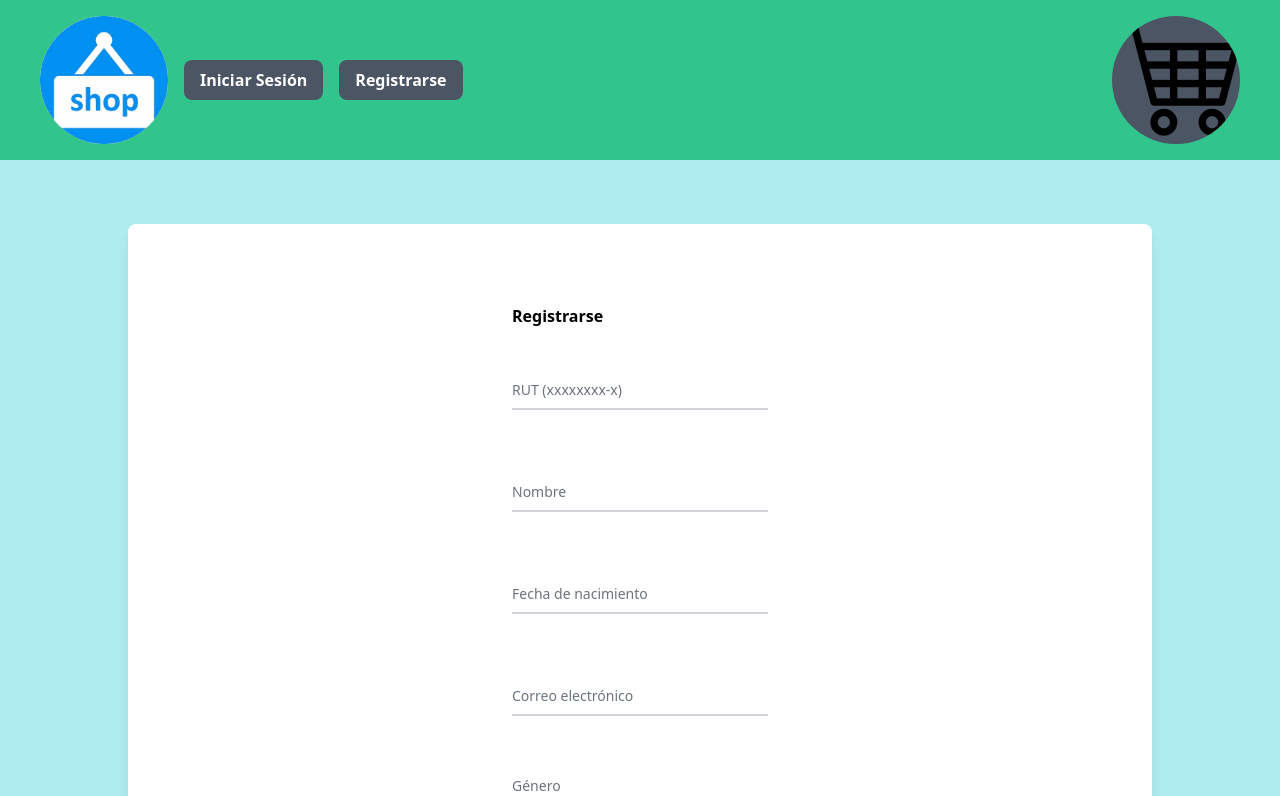
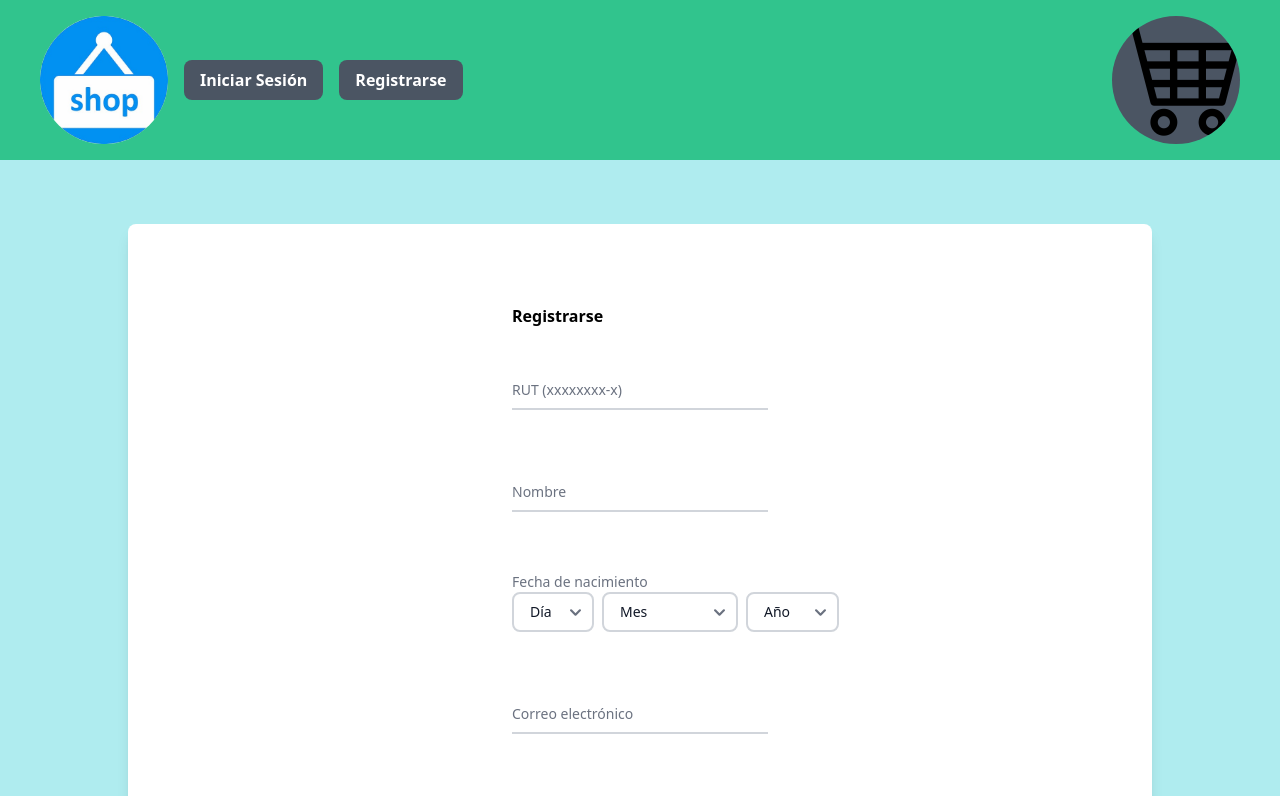
Before and after one commit to Kishin0510/online-shop-angular, an Angular app: page /register in a window 1280 px wide. Shown: the top 796 px of the page. Built offline with nearby package versions, Linux system fonts and the light colour scheme.

Commit message:
feat: added dropdown to the birthdate in registerForm

```diff
--- a/src/app/users/components/register-form/register-form.component.html
+++ b/src/app/users/components/register-form/register-form.component.html
@@ -19,12 +19,41 @@
       </div>
     </div>
     <div class="relative z-0 w-full mb-5 group mt-10">
-      <input [class.is-invalid]="birthdateValidate" formControlName="birthdate" type="birthdate" name="birthdate" id="birthdate" class="block py-2.5 px-0 w-full text-sm text-gray-900 bg-transparent border-0 border-b-2 border-gray-300 appearance-none dark:text-white dark:border-gray-600 dark:focus:border-blue-500 focus:outline-none focus:ring-0 focus:border-blue-600 peer" placeholder=" " required />
-      <label for="birthdate" class="peer-focus:font-medium absolute text-sm text-gray-500 dark:text-gray-400 duration-300 transform -translate-y-6 scale-75 top-3 -z-10 origin-[0] peer-focus:start-0 rtl:peer-focus:translate-x-1/4 rtl:peer-focus:left-auto peer-focus:text-blue-600 peer-focus:dark:text-blue-500 peer-placeholder-shown:scale-100 peer-placeholder-shown:translate-y-0 peer-focus:scale-75 peer-focus:-translate-y-6">Fecha de nacimiento</label>
-      <small *ngIf="birthdateValidate" style="font-size:x-small;" class="text-red-500 font-medium">Ingrese una fecha válida.</small>
-      <div *ngIf="form.get('birthdate')?.hasError('serverError')" class="text-danger">
-        {{ form.get('birthdate')?.getError('serverError') }}
+      <p class="block text-sm font-medium text-gray-500">Fecha de nacimiento</p>
+      <div class="flex gap-2">
+        <!-- Dropdown para día -->
+        <select
+          formControlName="day"
+          id="day"
+          class="block py-2 px-4 text-sm text-gray-900 bg-transparent border-2 border-gray-300 rounded-lg dark:text-white dark:border-gray-600 focus:outline-none focus:ring-0 focus:border-blue-600">
+          <option value="" disabled selected>Día</option>
+          <option *ngFor="let d of days" [value]="d">{{ d }}</option>
+        </select>
+
+        <!-- Dropdown para mes -->
+        <select
+          formControlName="month"
+          id="month"
+          class="block py-2 px-4 text-sm text-gray-900 bg-transparent border-2 border-gray-300 rounded-lg dark:text-white dark:border-gray-600 focus:outline-none focus:ring-0 focus:border-blue-600">
+          <option value="" disabled selected>Mes</option>
+          <option *ngFor="let m of months" [value]="m.value">{{ m.label }}</option>
+        </select>
+
+        <!-- Dropdown para año -->
+        <select
+          formControlName="year"
+          id="year"
+          class="block py-2 px-4 text-sm text-gray-900 bg-transparent border-2 border-gray-300 rounded-lg dark:text-white dark:border-gray-600 focus:outline-none focus:ring-0 focus:border-blue-600">
+          <option value="" disabled selected>Año</option>
+          <option *ngFor="let y of years" [value]="y">{{ y }}</option>
+        </select>
       </div>
+      <small *ngIf="form.get('birthdate')?.hasError('incompleteDate') && form.get('birthdate')?.touched">
+        Complete todos los campos de la fecha.
+      </small>
+      <small *ngIf="form.get('birthdate')?.hasError('invalidDate') && form.get('birthdate')?.touched">
+        Ingrese una fecha válida.
+      </small>
     </div>
     <div class="relative z-0 w-full mb-5 group mt-10">
       <input [class.is-invalid]="emailValidate" formControlName="Email" type="email" name="email" id="email" class="block py-2.5 px-0 w-full text-sm text-gray-900 bg-transparent border-0 border-b-2 border-gray-300 appearance-none dark:text-white dark:border-gray-600 dark:focus:border-blue-500 focus:outline-none focus:ring-0 focus:border-blue-600 peer" placeholder=" " required />
--- a/src/app/users/components/register-form/register-form.component.ts
+++ b/src/app/users/components/register-form/register-form.component.ts
@@ -50,6 +50,25 @@ export class RegisterFormComponent {
   constructor(private fb: FormBuilder, private router: Router) {
     this.registerForm();
   }
+  days: number[] = Array.from({ length: 31 }, (_, i) => i + 1); // Días del 1 al 31
+  months = [
+    { value: 1, label: 'Enero' },
+    { value: 2, label: 'Febrero' },
+    { value: 3, label: 'Marzo' },
+    { value: 4, label: 'Abril' },
+    { value: 5, label: 'Mayo' },
+    { value: 6, label: 'Junio' },
+    { value: 7, label: 'Julio' },
+    { value: 8, label: 'Agosto' },
+    { value: 9, label: 'Septiembre' },
+    { value: 10, label: 'Octubre' },
+    { value: 11, label: 'Noviembre' },
+    { value: 12, label: 'Diciembre' },
+  ];
+  years: number[] = Array.from(
+    { length: 100 },
+    (_, i) => new Date().getFullYear() - i
+  );
 
   /**
    * Crea el formulario reactivo para el registro de usuario.
@@ -59,12 +78,14 @@ export class RegisterFormComponent {
       rut: ['', [Validators.required, Validators.pattern(/^\d{8}-[kK0-9]{1}$/)]],
       name: ['', [Validators.required, Validators.minLength(8), Validators.maxLength(255)]],
       Email: ['', [Validators.required, Validators.email]],
-      birthdate: ['', [Validators.required]],
+      day: ['', [Validators.required]],
+      month: ['', [Validators.required]],
+      year: ['', [Validators.required]],
       GenderId: ['', [Validators.required]],
       password: ['', [Validators.required, Validators.minLength(8), Validators.maxLength(20)]],
       ConfirmPassword: ['', [Validators.required]],
     },{
-      validator: this.passwordMatchValidator
+      validators: [this.passwordMatchValidator, this.validateBirthdate],
     });
 
 
@@ -79,7 +100,22 @@ export class RegisterFormComponent {
       group.get('ConfirmPassword')?.setErrors(null);
     }
   }
+  validateBirthdate: ValidatorFn = (group: AbstractControl): ValidationErrors | null => {
+    const day = group.get('day')?.value;
+    const month = group.get('month')?.value;
+    const year = group.get('year')?.value;
 
+    if (!day || !month || !year) {
+      return { incompleteDate: true };
+    }
+
+    const birthdate = new Date(year, month - 1, day);
+    const isValid = birthdate.getFullYear() === +year &&
+                    birthdate.getMonth() === month - 1 &&
+                    birthdate.getDate() === +day;
+
+    return isValid ? null : { invalidDate: true };
+  };
 
   get passwordMatch() {
     const confirmPassword = this.form.get('ConfirmPassword');
@@ -95,10 +131,6 @@ export class RegisterFormComponent {
 
   get emailValidate() {
     return this.form.get('Email')?.invalid && this.form.get('Email')?.touched;
-  }
-
-  get birthdateValidate() {
-    return this.form.get('birthdate')?.invalid && this.form.get('birthdate')?.touched;
   }
 
   get GenderIdValidate() {
@@ -127,10 +159,14 @@ export class RegisterFormComponent {
     return;
     }
     try {
+      const day = this.form.value.day;
+      const month = this.form.value.month;
+      const year = this.form.value.year;
+      const birthdate = `${year}-${month}-${day}`;
       const user: addUser = {
         rut: this.form.value.rut,
         name: this.form.value.name,
-        birthday: this.form.value.birthdate,
+        birthday: birthdate,
         Email: this.form.value.Email,
         GenderId: this.form.value.GenderId,
         password: this.form.value.password,
```
